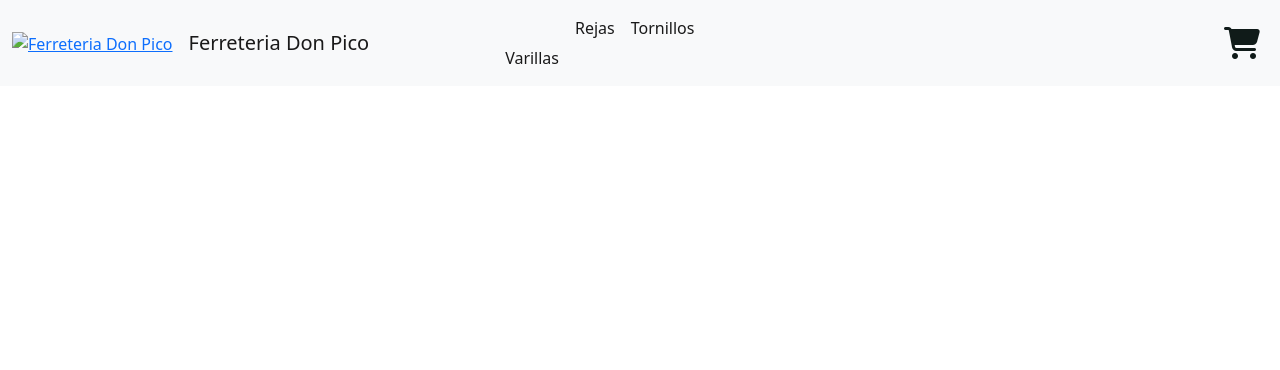
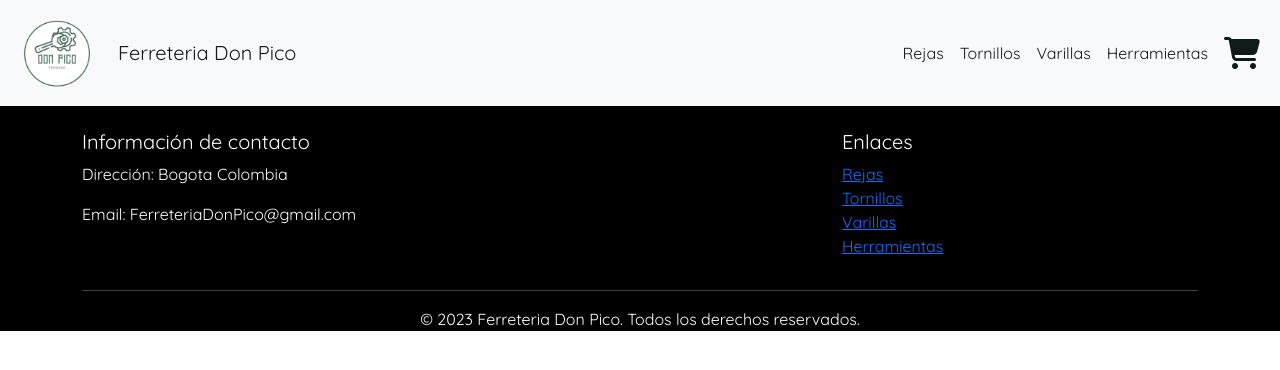
Before and after one commit to erikacubillos/Hackaton2-ecommerceFerreteria, a plain HTML site: page index.html in a window 1280 px wide. Drawn offline with nearby package versions, Linux system fonts and the light colour scheme.

Commit message:
end index

```diff
--- a/index.html
+++ b/index.html
@@ -1,9 +1,9 @@
 <!DOCTYPE html>
-<html lang="en">
+<html lang="es">
 <head>
     <meta charset="UTF-8">
     <meta name="viewport" content="width=device-width, initial-scale=1.0">
-    <link rel="shortcut icon" href="/src/imgs/logo sin fondo.png" type="image/x-icon"/>
+    <link rel="shortcut icon" href="/imgs/Logo.png" type="image/x-icon"/>
     <link href="https://cdn.jsdelivr.net/npm/bootstrap@5.2.3/dist/css/bootstrap.min.css" rel="stylesheet"
         integrity="sha384-rbsA2VBKQhggwzxH7pPCaAqO46MgnOM80zW1RWuH61DGLwZJEdK2Kadq2F9CUG65" crossorigin="anonymous"/>
     <link rel="stylesheet" href="https://fonts.googleapis.com/css?family=Quicksand&display=swap"/>
@@ -14,40 +14,66 @@
 <!-- NAVBAR -->
 <nav class="navbar navbar-expand-lg navbar-light bg-light">
     <div class="container-fluid">
-      <a href="#">
-        <img
-          src="/src/imgs/logo sin fondo.png"
-          alt="Ferreteria Don Pico"
-          width="60"
-          height="60"
-        />
-      </a>
-      <a class="navbar-brand p-3">Ferreteria Don Pico<button
-        class="navbar-toggler"
-        type="button"
-        data-bs-toggle="collapse"
-        data-bs-target="#navbarSupportedContent"
-        aria-controls="navbarSupportedContent"
-        aria-expanded="false"
-        aria-label="Toggle navigation">
+        <a href="#"> <img src="/imgs/Logo.png" alt="Ferreteria Don Pico" width="90" height="90"/> </a>
+        <a class="navbar-brand p-3">Ferreteria Don Pico</a>
+        <button class="navbar-toggler" type="button" data-bs-toggle="collapse" data-bs-target="#navbarSupportedContent"
+            aria-controls="navbarSupportedContent" aria-expanded="false" aria-label="Toggle navigation">
             <span class="navbar-toggler-icon"></span>
         </button>
         <div class="collapse navbar-collapse" id="navbarSupportedContent">
-        <ul class="navbar-nav me-auto mb-2 mb-lg-0">
+            <ul class="navbar-nav me-auto mb-3 mb-lg-0"></ul>
+            <ul class="navbar-nav">
                 <li class="nav-item">
-            <a class="nav-link active" aria-current="page"href="#">Varillas</a>
+                    <a class="nav-link active" aria-current="page" href="#">Rejas</a>
                 </li>
-          <li class="nav-item"><a class="nav-link active" href="#">Rejas</a>
+            </ul>
+            <ul class="navbar-nav">
+                <li class="nav-item">
+                    <a class="nav-link active" aria-current="page" href="#">Tornillos</a>
                 </li>
+            </ul>
+            <ul class="navbar-nav">
                 <li class="nav-item">
-            <a class="nav-link active" href="#">Tornillos</a>
+                    <a class="nav-link active" aria-current="page" href="#">Varillas</a>
+                </li>
+            </ul>
+            <ul class="navbar-nav">
+                <li class="nav-item">
+                    <a class="nav-link active" aria-current="page" href="#">Herramientas</a>
                 </li>
             </ul>
             <ul class="navbar-nav">
                 <a href="#"><i class="fas fa-shopping-cart fa-2x m-2" style="color: #101b19"></i></a>
             </ul>
         </div>
+    </div>
 </nav>
+
+<!-- FOOTER -->
+<footer class="footer bg-black text-pico">
+    <div class="container">
+        <div class="row">
+            <div class="col-lg-4"><br>
+                <h5>Información de contacto</h5>
+                <p>Dirección: Bogota Colombia</p>
+                <p>Email: FerreteriaDonPico@gmail.com</p>
+            </div>
+            <div class="col-lg-4">
+            </div>
+            <div class="col-lg-4"> <br>
+                <h5>Enlaces</h5>
+                <ul class="list-unstyled">
+                    <li><a href="#">Rejas</a></li>
+                    <li><a href="#">Tornillos</a></li>
+                    <li><a href="#">Varillas</a></li>
+                    <li><a href="#">Herramientas</a></li>
+                </ul>
+            </div>
+        </div>
+        <hr>
+        <p class="text-center">© 2023 Ferreteria Don Pico. Todos los derechos reservados.</p>
+    </div>
+</footer>
   <script src="https://kit.fontawesome.com/d3c8ba32df.js"crossorigin="anonymous"></script>
   <script src="https://cdn.jsdelivr.net/npm/bootstrap@5.2.3/dist/js/bootstrap.bundle.min.js"
   integrity="sha384-kenU1KFdBIe4zVF0s0G1M5b4hcpxyD9F7jL+jjXkk+Q2h455rYXK/7HAuoJl+0I4" crossorigin="anonymous"></script>
--- a/style.css
+++ b/style.css
@@ -0,0 +1,20 @@
+* {
+  scroll-behavior: smooth;
+}
+
+nav {
+  font-family: "Quicksand", sans-serif;
+}
+
+.navbar-nav .nav-link:hover {
+  background-color: #d5e3e0;
+  color: rgb(12, 2, 2);
+  border-radius: 20px;
+  font-size: large;
+  padding: 15px;
+}
+
+.text-pico {
+    font-family: "Quicksand", sans-serif;
+    color: white;
+  }
```
Also changed, not shown: imgs/Logo.png (added). Lines whose indentation alone changed are shown as unchanged.
